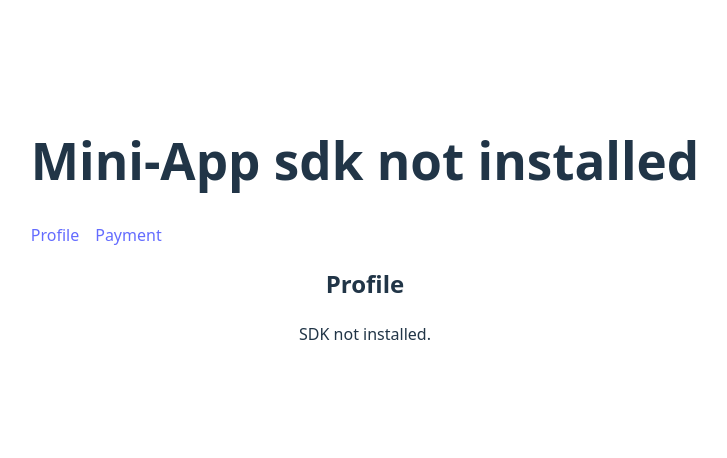
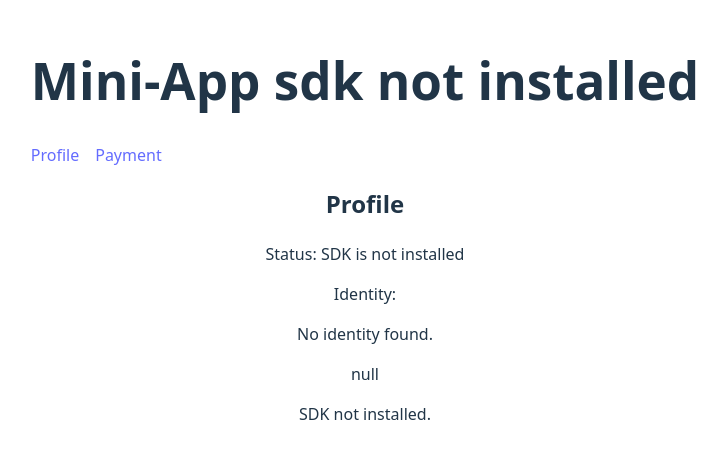
Before and after one commit to vicky0004/miniapp, a React (Vite) app: page /profile in a window 1280 px wide. Shown: the part 170-628 px from the top of the page, without its empty margins (275-1002 px from the left). Built offline with nearby package versions, Linux system fonts and the light colour scheme.

Commit message:
debug profile

```diff
--- a/src/pages/Profile.tsx
+++ b/src/pages/Profile.tsx
@@ -17,6 +17,10 @@ function Profile() {
   return (
     <div>
       <h2>Profile</h2>
+      <p>Status: {isInstalled ? "SDK is installed" : "SDK is not installed"}</p>
+      <p>Identity:</p>
+      <p>{identity ? "Identity found in local storage." : "No identity found."}</p>
+      <p>{JSON.stringify(identity)}</p>
       {isInstalled && identity ? (
         <>
           <p><strong>DID:</strong> {identity.did}</p>
```
